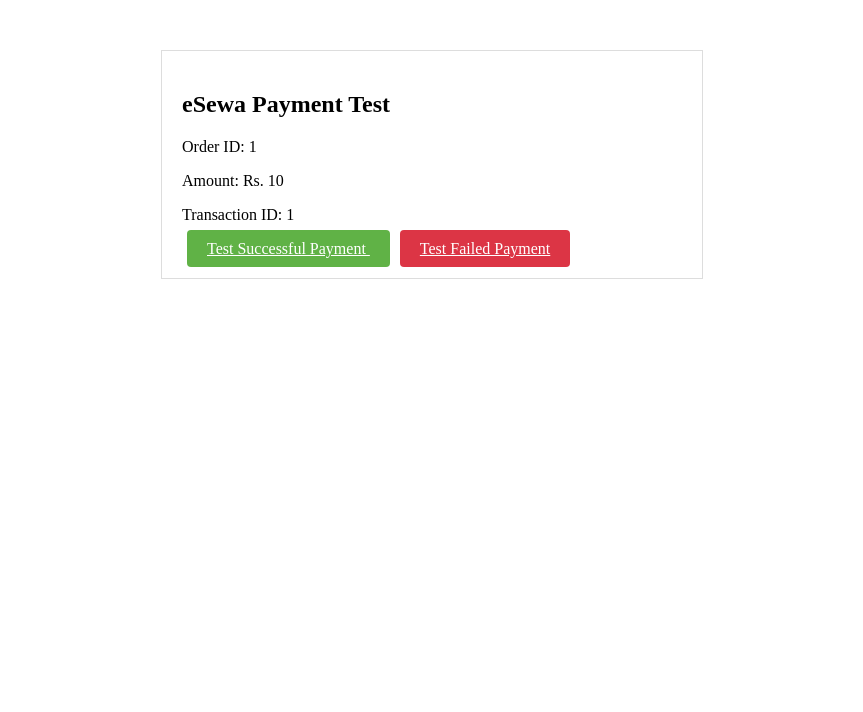
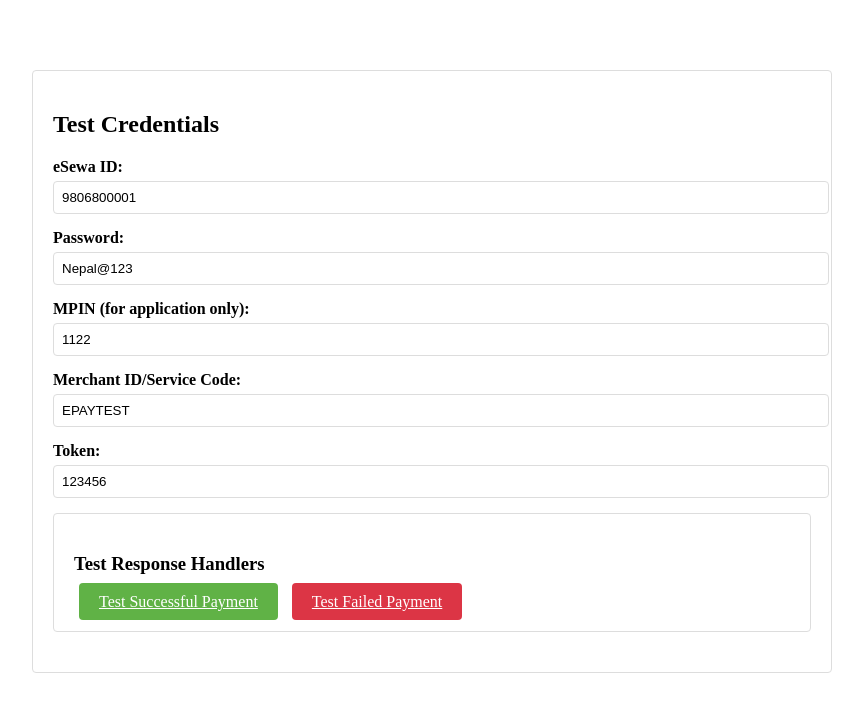
Before and after one commit to aarthaa/mid, a Django app: template templates/register/esewa_payment.html in a window 1280 px wide. Shown: the top 712 px of the page, without its empty margins (208-1071 px from the left). Run offline with Django 4.2, Linux system fonts and the light colour scheme; data comes from the database, SQL or seed files in the repository; both versions use the stored data as it was after the commit; tables that the repository leaves empty hold one stand-in row (values such as "Sample post"); the template is opened without the code that fills it: values that come from a table or form of the project are taken from there, most other values are stand-ins (such as "Sample title", 1, 10 or a date in 2020).

Commit message:
Payment done

```diff
--- a/templates/register/esewa_payment.html
+++ b/templates/register/esewa_payment.html
@@ -1,32 +1,56 @@
-<!-- register/esewa_payment.html -->
 <!DOCTYPE html>
 <html>
 <head>
    <title>eSewa Payment Test</title>
    <style>
-        .container { max-width: 500px; margin: 50px auto; padding: 20px; border: 1px solid #ddd; }
+       .container { max-width: 800px; margin: 50px auto; padding: 20px; }
+       .form-section { border: 1px solid #ddd; padding: 20px; margin-bottom: 20px; border-radius: 4px; }
        .btn { padding: 10px 20px; border: none; border-radius: 4px; cursor: pointer; margin: 5px; }
        .btn-success { background: #60B246; color: white; }
        .btn-danger { background: #DC3545; color: white; }
+       .form-group { margin-bottom: 15px; }
+       .form-group label { display: block; margin-bottom: 5px; font-weight: bold; }
+       .form-group input { width: 100%; padding: 8px; border: 1px solid #ddd; border-radius: 4px; }
+       .credentials-section { background: #f8f9fa; padding: 15px; border-radius: 4px; margin-bottom: 20px; }
    </style>
 </head>
 <body>
    <div class="container">
-        <h2>eSewa Payment Test</h2>
-        <p>Order ID: {{ order.id }}</p>
-        <p>Amount: Rs. {{ payment_data.amount }}</p>
-        <p>Transaction ID: {{ payment_data.transaction_uuid }}</p>
+       <!-- Test Credentials Section -->
+       <div class="form-section">
+           <h2>Test Credentials</h2>
+           <div class="form-group">
+               <label for="esewa_id">eSewa ID:</label>
+               <input type="text" id="esewa_id" value="9806800001" placeholder="e.g. 9806800001/2/3/4/5">
+           </div>
+           <div class="form-group">
+               <label for="password">Password:</label>
+               <input type="text" id="password" value="Nepal@123">
+           </div>
+           <div class="form-group">
+               <label for="mpin">MPIN (for application only):</label>
+               <input type="text" id="mpin" value="1122">
+           </div>
+           <div class="form-group">
+               <label for="merchant_code">Merchant ID/Service Code:</label>
+               <input type="text" id="merchant_code" value="EPAYTEST">
+           </div>
+           <div class="form-group">
+               <label for="token">Token:</label>
+               <input type="text" id="token" value="123456">
+           </div>
 
-        <div>
-            <!-- Success Test -->
-            <a href="{% url 'esewa_success' %}?transaction_uuid={{ payment_data.transaction_uuid }}" class="btn btn-success">
-                Test Successful Payment
-            </a>
 
-            <!-- Failure Test -->
-            <a href="{% url 'esewa_failure' %}?transaction_uuid={{ payment_data.transaction_uuid }}" class="btn btn-danger">
-                Test Failed Payment
-            </a>
+
+
+       <!-- Test Response Handlers -->
+       <div class="form-section">
+           <h3>Test Response Handlers</h3>
+           <a href="{% url 'esewa_success' %}?transaction_uuid={{ payment_data.transaction_uuid|default:'TEST123' }}"
+              class="btn btn-success">Test Successful Payment</a>
+
+           <a href="{% url 'esewa_failure' %}?transaction_uuid={{ payment_data.transaction_uuid|default:'TEST123' }}"
+              class="btn btn-danger">Test Failed Payment</a>
        </div>
    </div>
 </body>
```
Also changed, not shown: db.sqlite3, 3 other files. Lines whose indentation alone changed are shown as unchanged.
